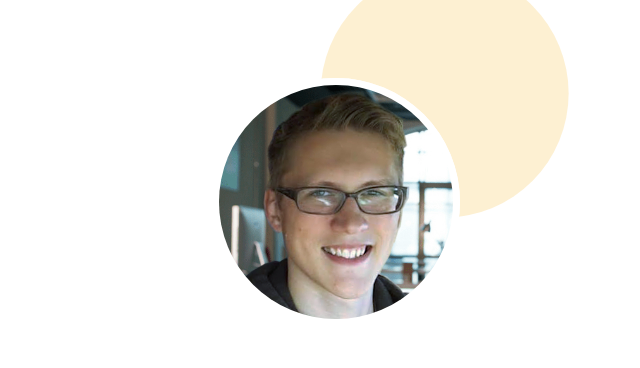
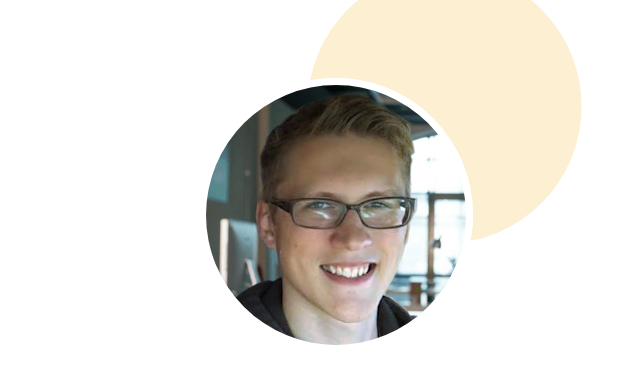
Before and after one commit to nat-sharpe/Portfolio, a plain HTML site: page index.html in a window 1280 px wide. Shown: the top 368 px of the page, without its empty margins (304-944 px from the left). Drawn offline with nearby package versions, Linux system fonts and the light colour scheme.

Commit message:
Fixes aspect ratio of image

```diff
--- a/styles/styles.css
+++ b/styles/styles.css
@@ -86,7 +86,8 @@ footer {
 }
 
 .profile-photo {
-    width: 18em;
+    width: 20em;
+    height: 20em;
     border: solid;
     border-width: .5rem;
     border-color: white;
@@ -142,13 +143,6 @@ footer {
     cursor: pointer;
 }
 
-/* .project-image:hover {
-    opacity: .50;
-}
-
-.project-gif {
-    cursor: pointer;
-} */
 
 .details-container {
     width: 100%;
```
